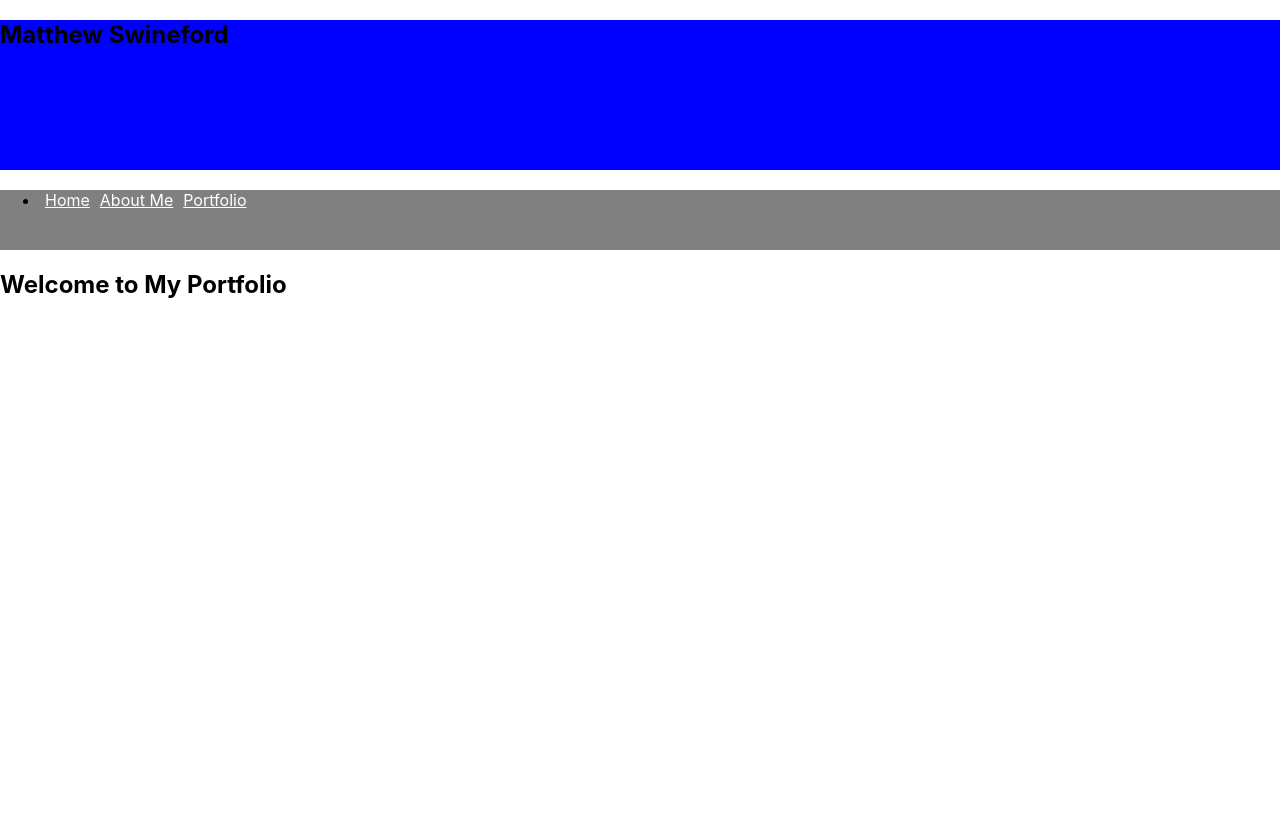
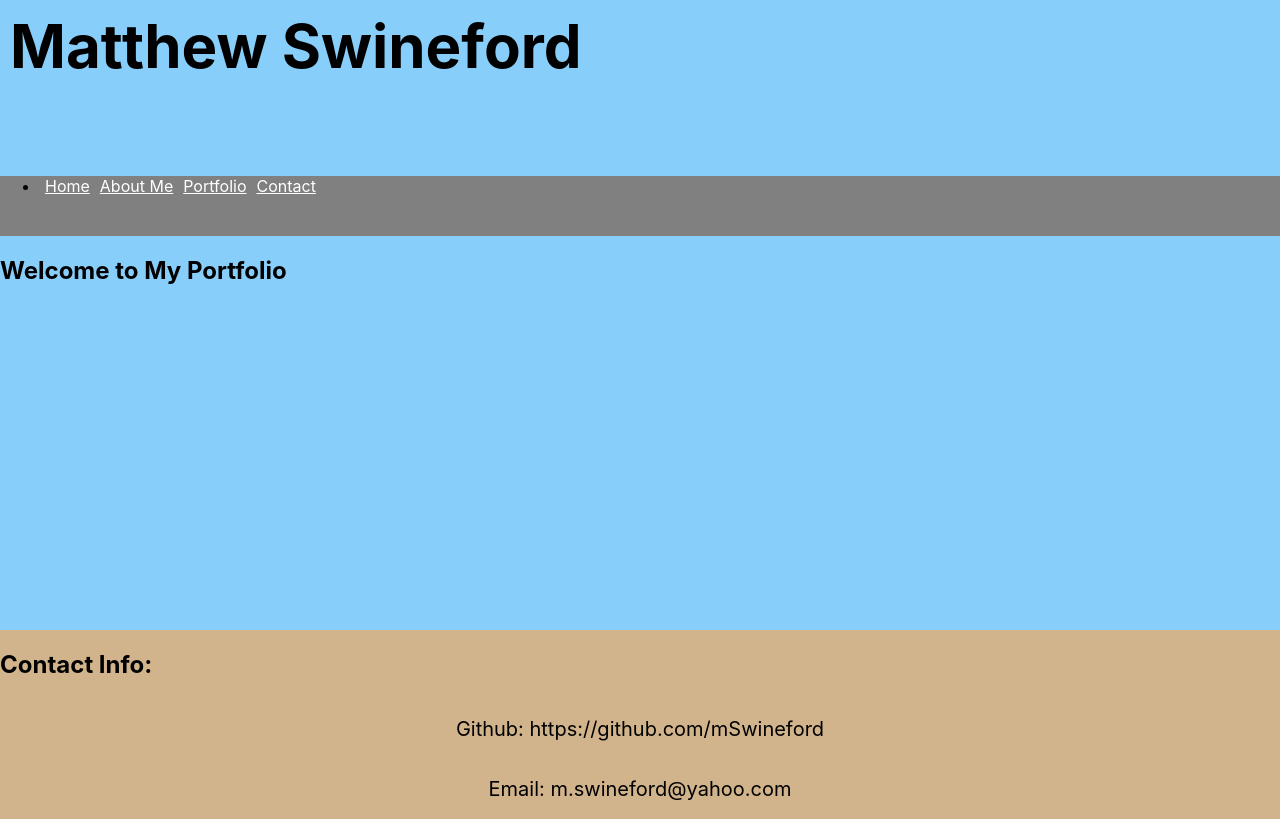
Before and after one commit to mSwineford/React-Portfolio, a React (Create React App) app in the folder client/: page / in a window 1280 px wide. Built offline with nearby package versions, Linux system fonts and the light colour scheme.

Commit message:
completed footer and fixed many errors

```diff
--- a/client/src/App.js
+++ b/client/src/App.js
@@ -1,7 +1,8 @@
 import React from "react";
 import Container from "./components/Container";
 import Header from "./components/Header";
+import Footer from "./components/Footer";
 import Navbar from "./components/Navbar";
 
-const App = () => [<Header />, <Container /> ];
+const App = () => [<Header />, <Container />, <Footer /> ];
 export default App;
--- a/client/src/components/About.js
+++ b/client/src/components/About.js
@@ -1,8 +1,11 @@
 import React from "react";
+import Me from "../imgs/Me.png";
 
 export default function About() {
     return (
-        <div>
+        <div className="container">
+            <img src={Me}
+            alt="photo"></img>
             <h2>About Me</h2>
             <p>Hi! I am Matthew Swineford, and I am a jr developer.  </p>
         </div>
--- /dev/null
+++ b/client/src/components/Contact.js
@@ -0,0 +1,11 @@
+import React from "react";
+
+export default function Contact() {
+    return (
+        <div>
+            <h2>Contact Information</h2>
+            <li>Github: https://github.com/mSwineford</li>
+            <li>Email: m.swineford@yahoo.com</li>
+        </div>
+    )
+}
--- a/client/src/components/Container.js
+++ b/client/src/components/Container.js
@@ -3,6 +3,7 @@ import About from "./About";
 import Home from "./Home";
 import Navbar from "./Navbar";
 import Portfolio from "./Portfolio";
+import Contact from "./Contact";
 
 export default function Container() {
     const [currentPage, setCurrentPage] = useState("Home");
@@ -17,6 +18,9 @@ export default function Container() {
         if (currentPage === "Portfolio") {
             return <Portfolio />;
         }
+        if (currentPage === "Contact") {
+            return <Contact />;
+        }
         return <Navbar />;
     };
 
--- /dev/null
+++ b/client/src/components/Footer.js
@@ -0,0 +1,35 @@
+import React from "react";
+import "../styles/Footer.css";
+
+const styles = {
+    footerStyle: {
+        background: "tan",
+        marginBottom: "20px"
+    },
+    footingStyleH2: {
+
+        marginBottom: "20px"
+    },
+    footingStyle: {
+        background: "tan",
+        fontSize: "20px",
+    },
+};
+
+function Footer() {
+    return (
+        <footer class="footer" style={styles.footerStyle} >
+            <h2 style={styles.footingStyleH2}>
+                Contact Info:
+            </h2>
+            <a style={styles.footingStyle}>
+                Github: https://github.com/mSwineford
+            </a>
+            <a style={styles.footingStyle}>
+                Email: m.swineford@yahoo.com
+            </a>
+        </footer>
+    );
+}
+
+export default Footer;
--- a/client/src/components/Header.js
+++ b/client/src/components/Header.js
@@ -3,17 +3,18 @@ import "../styles/Header.css";
 
 const styles = {
     headerStyle: {
-        background: "blue",
+        background: "light-blue",
     },
     headingStyle: {
-        fontSize: "80px",
+        fontSize: "60px",
+        margin: "10px"
     },
 };
 
 function Header() {
     return (
-        <header>
-            <h2 className="header">
+        <header style={styles.headerStyle} >
+            <h2 style={styles.headingStyle}className="header">
                 Matthew Swineford
             </h2>
         </header>
--- a/client/src/components/Navbar.js
+++ b/client/src/components/Navbar.js
@@ -30,6 +30,12 @@ function Navbar({ currentPage, handlePageChange}) {
                     >
                     Portfolio
                 </a>
+                <a
+                    href="#contact"
+                    onClick={() => handlePageChange("Contact")}
+                >
+                    Contact
+                </a>
             </li>
         </ul>
     );
--- a/client/src/components/Portfolio.js
+++ b/client/src/components/Portfolio.js
@@ -1,10 +1,13 @@
 import React from "react";
+
 
 export default function Portfolio() {
     return (
         <div>
-            <h2>My Projects</h2>
-            <li>sample</li>
+            <div className="flex-row">
+                <h2>My Projects</h2>
+                <li>sample</li>
+            </div>
         </div>
     );
 }
--- a/client/src/index.css
+++ b/client/src/index.css
@@ -5,9 +5,16 @@ body {
     sans-serif;
   -webkit-font-smoothing: antialiased;
   -moz-osx-font-smoothing: grayscale;
+  background: lightskyblue;
 }
 
 code {
   font-family: source-code-pro, Menlo, Monaco, Consolas, 'Courier New',
     monospace;
 }
+
+.container {
+  width: 80%;
+  margin-left: auto;
+  margin-right: auto;
+}
--- /dev/null
+++ b/client/src/styles/Footer.css
@@ -0,0 +1,15 @@
+.footer {
+    position:absolute;
+    bottom: 0;
+    width: 100%;
+    background: tan;
+    height: 150px;
+}
+
+.footer a {
+    display: flex;
+    flex-direction: column;
+    text-align: center;
+    font-size: 1.3rem;
+    line-height: 3;
+}
--- a/client/src/styles/Header.css
+++ b/client/src/styles/Header.css
@@ -1,10 +1,10 @@
 .header {
-    background: blue;
+    background: lightskyblue;
     height: 150px;
 }
 
 .header h2 {
     margin: 0;
     padding-top: 50px;
-    color: blue;
+    color: lightblue;
 }
```
Also changed, not shown: client/src/imgs/Me.png (added).
